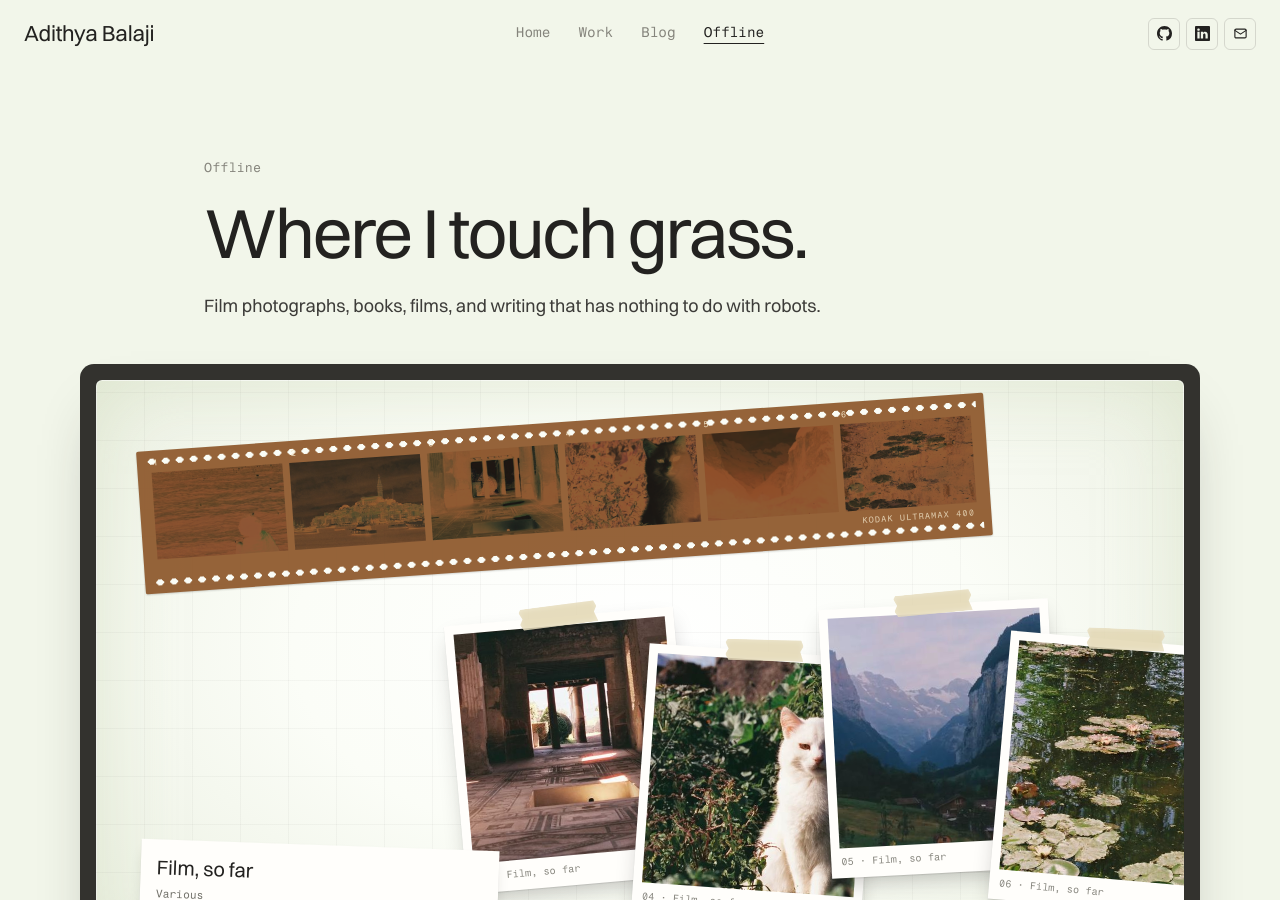
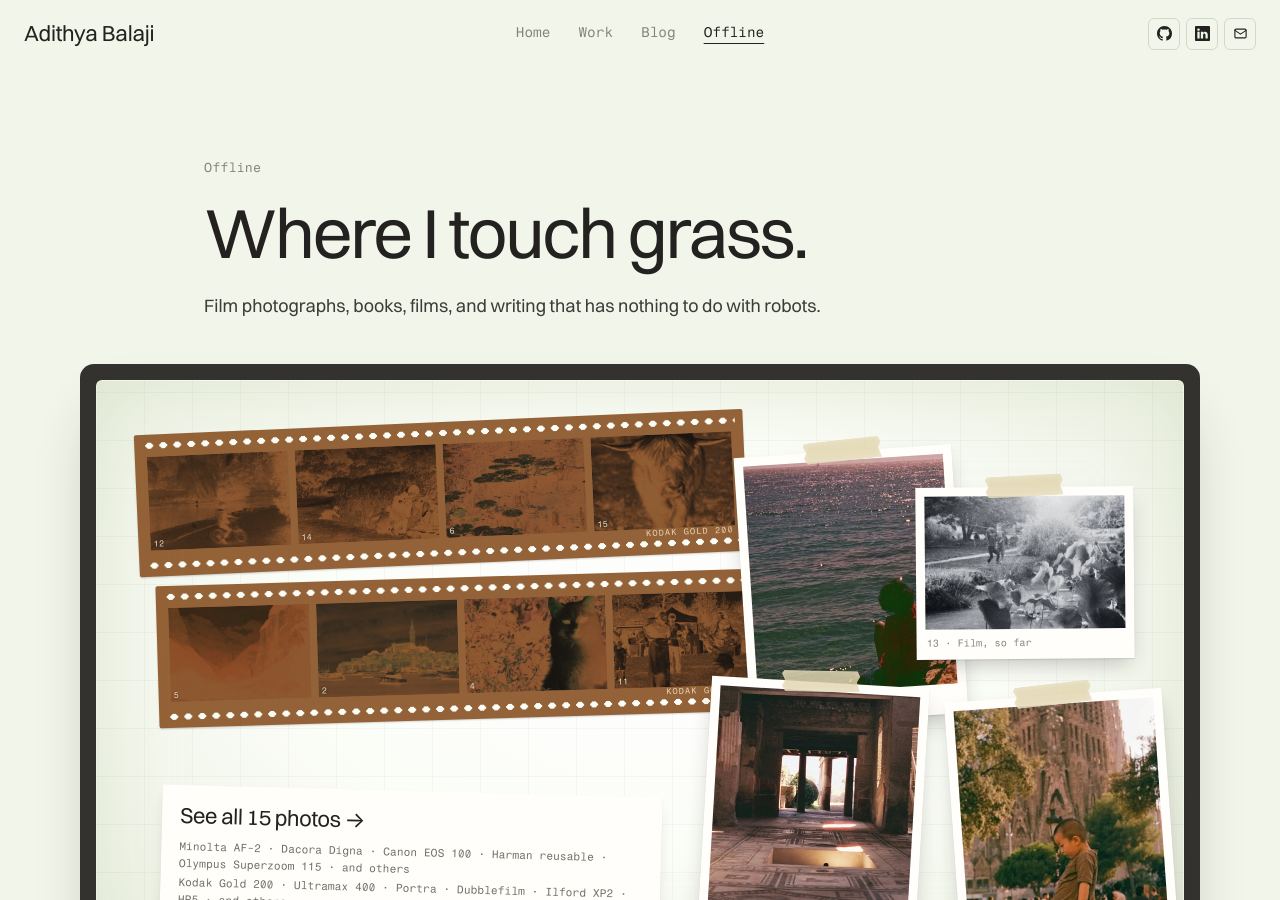
Before and after one commit to adithyab94/adithyade, a Jekyll site: the page built from offline/index.html, in a window 1280 px wide and 900 px high. Built offline with Jekyll 4.4.1, drawn with Linux system fonts in a browser that asks for light colours; a script that is not in the unit is left out; some of the changed text lies outside the part shown.

Commit message:
Shuffle the light table on every visit
8 random frames as a two-strip negative contact sheet, 4 random prints
that can be dragged anywhere on the page, and a "See all photos" card
linking to the full roll. Roll now lists the cameras and film stocks.

Co-Authored-By: Claude Opus 5.5 <noreply@anthropic.com>

```diff
--- a/_offline/film-so-far.md
+++ b/_offline/film-so-far.md
@@ -3,8 +3,10 @@ title: "Film, so far"
 kind: roll
 date: 2026-10-13
 folder: film-so-far
-camera: "Various"
-film: "Kodak Ultramax 400 · Rollei RPX 100 · and others"
+cameras: ["Minolta AF-2", "Dacora Digna", "Canon EOS 100", "Harman reusable camera", "Olympus Superzoom 115"]
+films: ["Kodak Gold 200", "Kodak Ultramax 400", "Kodak Portra", "Dubblefilm", "Ilford XP2", "Ilford HP5"]
+camera: "Minolta AF-2 · Dacora Digna · Canon EOS 100 · Harman reusable · Olympus Superzoom 115 · and others"
+film: "Kodak Gold 200 · Ultramax 400 · Portra · Dubblefilm · Ilford XP2 · HP5 · and others"
 place: "Here and there"
 ---
 
--- a/offline.css
+++ b/offline.css
@@ -44,23 +44,32 @@
   pointer-events: none;
 }
 
-/* Negative strip */
-.lt-strip {
+/* Contact sheet: two strips of four negatives */
+.lt-sheet {
   position: absolute;
   left: 4%;
   top: 7%;
-  width: min(860px, 78%);
-  padding: 22px 14px 34px;
+  width: min(620px, 56%);
+  display: flex;
+  flex-direction: column;
+  gap: 14px;
+  transform: rotate(-2.5deg);
+}
+
+.lt-sheet__strip {
+  position: relative;
+  padding: 22px 12px 26px;
   background: var(--film-base);
   border-radius: 2px;
-  transform: rotate(-4deg);
   box-shadow: 0 1px 2px rgba(0, 0, 0, 0.18);
-  opacity: 0.94;
+  opacity: 0.95;
 }
 
+.lt-sheet__strip:nth-child(2) { transform: translateX(14px) rotate(0.8deg); }
+
 /* sprocket holes: light shines through */
-.lt-strip::before,
-.lt-strip::after {
+.lt-sheet__strip::before,
+.lt-sheet__strip::after {
   content: "";
   position: absolute;
   left: 8px;
@@ -69,29 +78,32 @@
   background: radial-gradient(ellipse 4px 3px at 50% 50%, var(--glow) 96%, transparent 100%) 0 0 / 14px 8px repeat-x;
 }
 
-.lt-strip::before { top: 7px; }
-.lt-strip::after { bottom: 7px; }
+.lt-sheet__strip::before { top: 7px; }
+.lt-sheet__strip::after { bottom: 7px; }
 
-.lt-strip__edge {
+.lt-sheet__edge {
   position: absolute;
-  right: 16px;
-  bottom: 17px;
+  right: 14px;
+  bottom: 14px;
   font-family: var(--mono);
   font-size: 8.5px;
   letter-spacing: 0.12em;
   color: var(--film-edge);
-  opacity: 0.8;
+  opacity: 0.85;
 }
 
-.lt-strip__frames { display: grid; grid-template-columns: repeat(6, 1fr); gap: 7px; }
+.lt-sheet__frames { display: grid; grid-template-columns: repeat(4, 1fr); gap: 7px; }
 
 .neg {
   position: relative;
+  display: block;
+  min-width: 0;
   padding: 0;
   border: 0;
   background: none;
   cursor: zoom-in;
   aspect-ratio: 3 / 2;
+  overflow: hidden;
 }
 
 .neg img {
@@ -110,23 +122,26 @@
 
 .neg__no {
   position: absolute;
-  left: 2px;
-  top: -15px;
+  left: 3px;
+  bottom: 2px;
   font-family: var(--mono);
   font-size: 8.5px;
   color: var(--film-edge);
+  text-shadow: 0 0 2px rgba(0, 0, 0, 0.6);
 }
 
 /* Prints */
+.print-layer { position: absolute; left: 0; top: 0; width: 0; height: 0; z-index: 5; }
+
 .print {
   position: absolute;
-  left: var(--x);
-  top: var(--y);
-  width: clamp(150px, 19vw, 230px);
+  left: 0;
+  top: 0;
+  width: clamp(150px, 17vw, 220px);
   margin: 0;
   padding: 9px 9px 30px;
   background: #fffefb;
-  transform: rotate(var(--r));
+  rotate: var(--r, 0deg);
   box-shadow: 0 1px 1px rgba(35, 34, 32, 0.12), 0 10px 22px -6px rgba(35, 34, 32, 0.28);
   cursor: grab;
   touch-action: none;
@@ -167,25 +182,33 @@
   box-shadow: inset 0 0 6px rgba(255, 255, 255, 0.4);
 }
 
-.lt-label {
+.lt-more {
   position: absolute;
-  left: 4%;
-  bottom: 5%;
+  left: 6%;
+  bottom: 7%;
   display: flex;
   flex-direction: column;
-  gap: 2px;
-  padding: 12px 16px;
+  gap: 3px;
+  max-width: 46%;
+  padding: 14px 18px;
   background: #fffefb;
-  transform: rotate(2deg);
+  transform: rotate(1.5deg);
   box-shadow: 0 1px 1px rgba(35, 34, 32, 0.1), 0 8px 16px -6px rgba(35, 34, 32, 0.2);
   font-family: var(--mono);
   font-size: 11px;
+  line-height: 1.5;
   color: #6f6e66;
+  text-decoration: none;
+  transition: transform 0.2s ease, box-shadow 0.2s ease;
 }
 
-.lt-label b { font-family: var(--serif); font-weight: 400; font-size: 20px; color: var(--ink); }
+.lt-more b { font-family: var(--serif); font-weight: 400; font-size: 22px; letter-spacing: -0.02em; color: var(--ink); margin-bottom: 4px; }
+.lt-more:hover { transform: rotate(0deg) translateY(-2px); box-shadow: 0 2px 2px rgba(35, 34, 32, 0.1), 0 14px 24px -8px rgba(35, 34, 32, 0.28); }
+.lt-more:hover .arrow { transform: translateX(3px); }
 
-.lt-hint { margin: 14px auto 0; max-width: 1120px; font-family: var(--mono); font-size: 12px; color: var(--muted); }
+.lt-noscript { position: absolute; right: 6%; top: 40%; font-family: var(--mono); font-size: 12px; }
+
+.lt-hint { margin: 14px auto 0; max-width: 1120px; padding: 0 4px; font-family: var(--mono); font-size: 12px; color: var(--muted); }
 
 /* ---------- Rolls: contact sheets ---------- */
 
@@ -369,18 +392,18 @@
 @media (max-width: 680px) {
   .lt-wrap { padding: 8px 12px 0; }
   .lighttable { padding: 10px; border-radius: 10px; }
-  .lt-surface { height: 520px; }
-  .lt-strip { width: 92%; left: 4%; top: 5%; padding: 18px 8px 20px; }
-  .lt-strip__frames { gap: 4px; }
+  .lt-surface { height: 640px; }
+  .lt-sheet { width: 92%; left: 4%; top: 4%; gap: 10px; }
+  .lt-sheet__strip { padding: 16px 8px 18px; }
+  .lt-sheet__frames { gap: 4px; }
+  .lt-sheet__edge { display: none; }
   .print { width: 132px; padding: 6px 6px 24px; }
   .print figcaption { font-size: 9px; bottom: 6px; }
   .print img { max-height: 150px; }
-  .lt-strip__edge { display: none; }
-  .lt-label { display: none; }
-  .lt-surface .print:nth-of-type(1) { left: 5%; top: 32%; }
-  .lt-surface .print:nth-of-type(2) { left: 53%; top: 36%; }
-  .lt-surface .print:nth-of-type(3) { left: 9%; top: 63%; }
-  .lt-surface .print:nth-of-type(4) { left: 55%; top: 66%; }
+  .lt-more { left: 5%; right: 5%; max-width: none; bottom: 4%; }
+  .lt-more > span { display: none; }
+  .lt-more b { margin: 0; font-size: 19px; }
+  .lt-sheet__strip:nth-child(2) { transform: rotate(0.8deg); }
   .sheet { grid-template-columns: repeat(3, 1fr); row-gap: 22px; }
   .lightbox { grid-template-columns: 40px 1fr 40px; }
 }
--- a/offline.js
+++ b/offline.js
@@ -2,52 +2,135 @@
 (function () {
   "use strict";
 
-  /* ---------- draggable prints ---------- */
-  let z = 10;
-  document.querySelectorAll(".print").forEach((print) => {
+  /* ---------- light table: a new random hand on every visit ---------- */
+  const data = document.getElementById("frames");
+  const surface = document.getElementById("ltSurface");
+  const frames = data ? JSON.parse(data.textContent) : [];
+  const stocks = JSON.parse((document.getElementById("film-stocks") || {}).textContent || "[]");
+
+  function shuffled(list) {
+    const a = list.slice();
+    for (let i = a.length - 1; i > 0; i--) {
+      const j = Math.floor(Math.random() * (i + 1));
+      [a[i], a[j]] = [a[j], a[i]];
+    }
+    return a;
+  }
+
+  const pad = (n) => String(n).padStart(2, "0");
+  const caption = (f) => `${f.roll} · frame ${pad(f.n)}`;
+
+  if (surface && frames.length) {
+    const deck = shuffled(frames);
+    const negatives = deck.slice(0, 8);
+    // prints: prefer frames not already on the contact sheet
+    const prints = (deck.length >= 12 ? deck.slice(8, 12) : shuffled(frames).slice(0, 4));
+
+    /* contact sheet: two strips of four */
+    document.querySelectorAll(".lt-sheet__strip").forEach((strip, s) => {
+      const holder = strip.querySelector(".lt-sheet__frames");
+      negatives.slice(s * 4, s * 4 + 4).forEach((f) => {
+        const b = document.createElement("button");
+        b.type = "button";
+        b.className = "neg";
+        b.dataset.lightbox = "table";
+        b.dataset.src = f.src;
+        b.dataset.caption = caption(f);
+        b.innerHTML = `<img src="${f.thumb}" alt="Frame ${f.n}, as a negative"><span class="neg__no">${f.n}</span>`;
+        holder.appendChild(b);
+      });
+      const edge = strip.querySelector(".lt-sheet__edge");
+      if (edge && stocks.length) edge.textContent = stocks[Math.floor(Math.random() * stocks.length)].toUpperCase();
+    });
+
+    /* prints: live in a layer on the whole page, so they can be dragged anywhere */
+    const layer = document.createElement("div");
+    layer.className = "print-layer";
+    document.body.appendChild(layer);
+    const order = [];
+
+    const els = prints.map((f, i) => {
+      const fig = document.createElement("figure");
+      fig.className = "print";
+      fig.dataset.lightbox = "table";
+      fig.dataset.src = f.src;
+      fig.dataset.caption = caption(f);
+      fig.style.setProperty("--r", `${(Math.random() * 10 - 5).toFixed(1)}deg`);
+      fig.innerHTML = `<span class="tape" aria-hidden="true"></span><img src="${f.thumb}" alt="Print of frame ${f.n}" draggable="false"><figcaption>${pad(f.n)} · ${f.roll}</figcaption>`;
+      layer.appendChild(fig);
+      order.push(fig);
+      return fig;
+    });
+
+    const restack = () => order.forEach((el, k) => (el.style.zIndex = k + 1));
+    restack();
+
+    function place() {
+      const r = surface.getBoundingClientRect();
+      const top = r.top + window.scrollY, left = r.left + window.scrollX;
+      const narrow = r.width < 600;
+      els.forEach((el, i) => {
+        if (el.dataset.moved) return;
+        const jitter = () => (Math.random() - 0.5) * 0.05;
+        const fx = narrow ? [0.05, 0.5, 0.1, 0.52][i] : [0.6, 0.76, 0.58, 0.77][i];
+        const fy = narrow ? [0.3, 0.32, 0.53, 0.55][i] : [0.1, 0.16, 0.5, 0.54][i];
+        el.style.left = `${left + r.width * (fx + jitter())}px`;
+        el.style.top = `${top + r.height * (fy + jitter())}px`;
+      });
+    }
+    place();
+    addEventListener("resize", place);
+    // images change heights as they load; re-place anything not yet moved
+    els.forEach((el) => el.querySelector("img").addEventListener("load", place, { once: true }));
+
+    els.forEach((print) => {
       let startX, startY, baseX, baseY, moved, pointer = null;
 
       print.addEventListener("pointerdown", (e) => {
         pointer = e.pointerId;
-      print.setPointerCapture(pointer);
-      startX = e.clientX;
-      startY = e.clientY;
-      baseX = parseFloat(print.dataset.dx || 0);
-      baseY = parseFloat(print.dataset.dy || 0);
+        try { print.setPointerCapture(pointer); } catch (err) {}
+        startX = e.pageX;
+        startY = e.pageY;
+        baseX = parseFloat(print.style.left);
+        baseY = parseFloat(print.style.top);
         moved = false;
-      print.style.zIndex = ++z;
+        order.splice(order.indexOf(print), 1);
+        order.push(print);
+        restack();
         print.classList.add("is-dragging");
       });
 
       print.addEventListener("pointermove", (e) => {
         if (e.pointerId !== pointer) return;
-      const dx = e.clientX - startX, dy = e.clientY - startY;
+        const dx = e.pageX - startX, dy = e.pageY - startY;
         if (Math.abs(dx) + Math.abs(dy) > 4) moved = true;
-      print.dataset.dx = baseX + dx;
-      print.dataset.dy = baseY + dy;
-      print.style.translate = `${baseX + dx}px ${baseY + dy}px`;
+        const maxX = document.documentElement.scrollWidth - print.offsetWidth;
+        print.style.left = `${Math.min(Math.max(0, baseX + dx), maxX)}px`;
+        print.style.top = `${Math.max(0, baseY + dy)}px`;
       });
 
       const end = (e) => {
         if (e.pointerId !== pointer) return;
         pointer = null;
         print.classList.remove("is-dragging");
-      if (!moved) openLightbox(print);          // a click, not a drag
+        if (moved) print.dataset.moved = "1";
+        else openLightbox(print);             // a click, not a drag
       };
       print.addEventListener("pointerup", end);
       print.addEventListener("pointercancel", end);
     });
+  }
 
   /* ---------- negatives: first tap shows the positive, second opens it ---------- */
-  document.querySelectorAll(".neg").forEach((neg) => {
-    neg.addEventListener("click", () => {
+  document.addEventListener("click", (e) => {
+    const neg = e.target.closest(".neg");
+    if (!neg) return;
     const touch = matchMedia("(hover: none)").matches;
     if (touch && !neg.classList.contains("is-positive")) {
       neg.classList.add("is-positive");
       return;
     }
     openLightbox(neg);
-    });
   });
 
   /* ---------- lightbox ---------- */
--- a/offline/index.html
+++ b/offline/index.html
@@ -18,49 +18,41 @@ description: "Film photographs, books, films, and writing by Adithya Balaji that
       </p>
     </section>
 
-    <section class="lt-wrap" aria-label="A light table with negatives and prints from the latest roll">
+    {%- comment -%} Every frame from every roll, for the light table to shuffle on each visit. {%- endcomment %}
+    <script type="application/json" id="frames">[
+      {%- assign first = true %}
+      {%- for roll in rolls %}
+        {%- assign rdir = '/assets/offline/' | append: roll.folder | append: '/' -%}
+        {%- assign rfiles = site.static_files | where_exp: "f", "f.path contains rdir" | sort: "path" -%}
+        {%- assign n = 0 %}
+        {%- for f in rfiles %}
+          {%- if f.basename contains '-thumb' %}{% continue %}{% endif %}
+          {%- assign n = n | plus: 1 %}
+      {% unless first %},{% endunless %}{"src": {{ f.path | relative_url | jsonify }}, "thumb": {{ f.path | replace: '.jpg', '-thumb.jpg' | relative_url | jsonify }}, "n": {{ n }}, "roll": {{ roll.title | jsonify }}}
+          {%- assign first = false %}
+        {%- endfor %}
+      {%- endfor %}
+    ]</script>
+    <script type="application/json" id="film-stocks">{{ latest.films | jsonify }}</script>
+
+    <section class="lt-wrap" aria-label="A light table with negatives and prints">
       <div class="lighttable" id="lighttable">
-        <div class="lt-surface">
-          {%- comment -%} Negative strip: the first six frames, inverted. Hover or tap to see them as positives. {%- endcomment %}
-          <div class="lt-strip" aria-label="Negative strip">
-            <span class="lt-strip__edge">{{ latest.film | split: " · " | first | upcase }}</span>
-            <div class="lt-strip__frames">
-              {%- assign n = 0 %}
-              {%- for f in latest_files %}
-                {%- if f.basename contains '-thumb' or n >= 6 %}{% continue %}{% endif %}
-                {%- assign n = n | plus: 1 %}
-              <button class="neg" type="button" data-lightbox="table" data-src="{{ f.path | relative_url }}" data-caption="{{ latest.title }} · frame {{ n }}">
-                <img src="{{ f.path | replace: '.jpg', '-thumb.jpg' | relative_url }}" alt="Frame {{ n }} of {{ latest.title }}, as a negative" loading="lazy">
-                <span class="neg__no">{{ n }}</span>
-              </button>
-              {%- endfor %}
-            </div>
+        <div class="lt-surface" id="ltSurface">
+          {%- comment -%} Contact sheet: 8 random frames as negatives, two strips of four. Filled by offline.js. {%- endcomment %}
+          <div class="lt-sheet" id="ltSheet" aria-label="Contact sheet of negatives">
+            <div class="lt-sheet__strip"><span class="lt-sheet__edge"></span><div class="lt-sheet__frames"></div></div>
+            <div class="lt-sheet__strip"><span class="lt-sheet__edge"></span><div class="lt-sheet__frames"></div></div>
           </div>
 
-          {%- comment -%} Loose prints: frames 3–6, scattered and draggable. {%- endcomment %}
-          {%- assign spots = "33,40,-5|50,46,4|67,38,-3|83,44,5" | split: "|" %}
-          {%- assign n = 0 %}{%- assign p = 0 %}
-          {%- for f in latest_files %}
-            {%- if f.basename contains '-thumb' %}{% continue %}{% endif %}
-            {%- assign n = n | plus: 1 %}
-            {%- if n < 3 or p >= 4 %}{% continue %}{% endif %}
-            {%- assign spot = spots[p] | split: "," %}
-          <figure class="print" style="--x:{{ spot[0] }}%;--y:{{ spot[1] }}%;--r:{{ spot[2] }}deg" data-lightbox="table" data-src="{{ f.path | relative_url }}" data-caption="{{ latest.title }} · frame {{ n }}">
-            <span class="tape" aria-hidden="true"></span>
-            <img src="{{ f.path | replace: '.jpg', '-thumb.jpg' | relative_url }}" alt="Print of frame {{ n }} from {{ latest.title }}" draggable="false">
-            <figcaption>{{ n | prepend: '0' | slice: -2, 2 }} · {{ latest.title }}</figcaption>
-          </figure>
-            {%- assign p = p | plus: 1 %}
-          {%- endfor %}
-
-          <div class="lt-label" aria-hidden="true">
-            <b>{{ latest.title }}</b>
+          <a class="lt-more" href="{{ latest.url | relative_url }}">
+            <b>See all {{ latest_files.size | divided_by: 2 }} photos <span class="arrow">→</span></b>
             <span>{{ latest.camera }}</span>
             <span>{{ latest.film }}</span>
-          </div>
+          </a>
+          <noscript><p class="lt-noscript">Turn on JavaScript to shuffle the light table, or <a href="{{ latest.url | relative_url }}">see every photo</a>.</p></noscript>
         </div>
       </div>
-      <p class="lt-hint wrap">Drag the prints around. Hover the negatives. Click anything to see it big.</p>
+      <p class="lt-hint">A new hand every visit. Drag the prints anywhere on the page, hover the negatives, click anything to see it big.</p>
     </section>
 
     <section class="rolls wrap">
```
Lines whose indentation alone changed are shown as unchanged.
